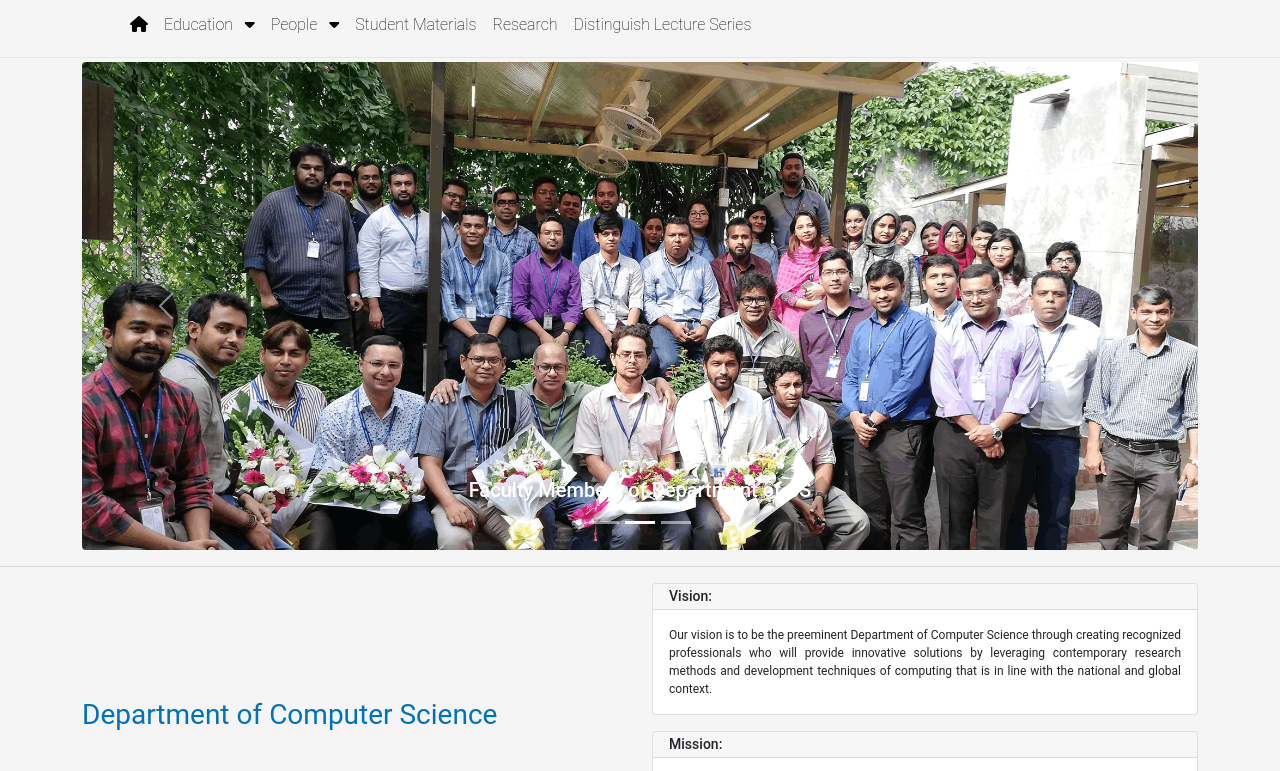
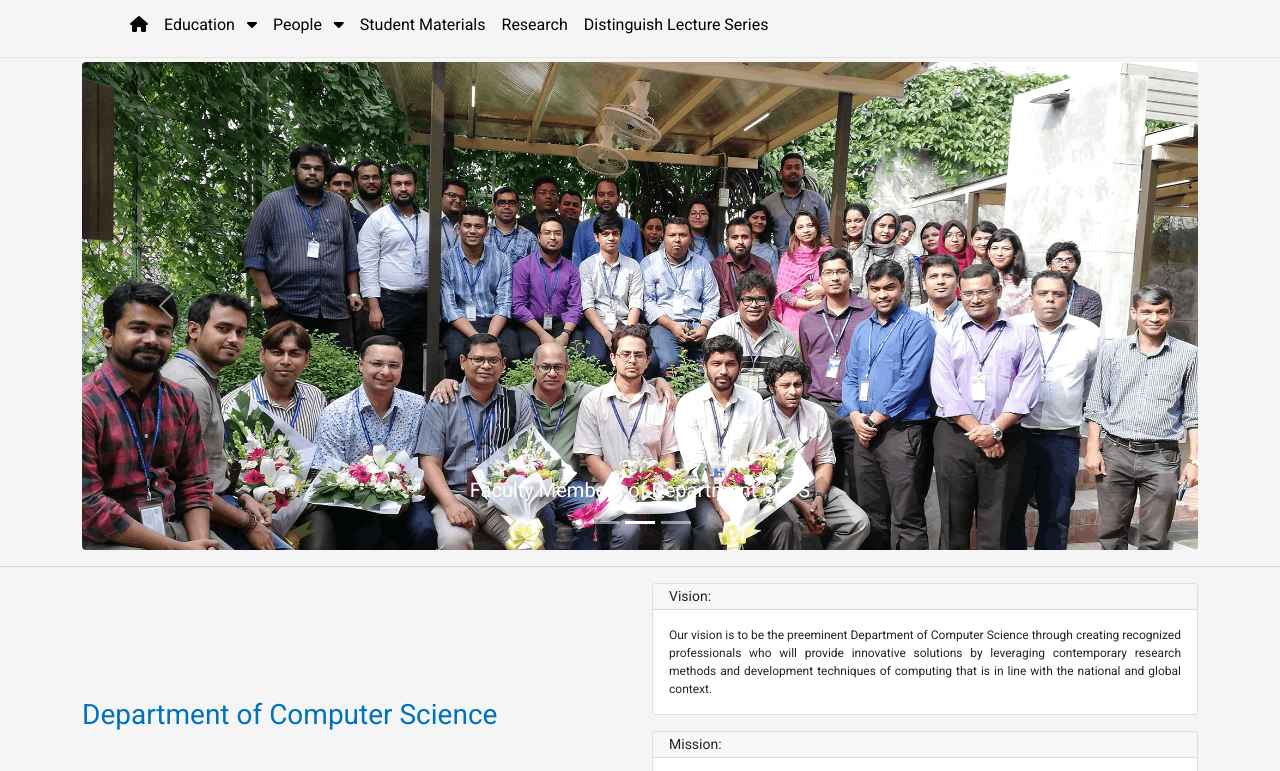
Before and after one commit to fahim2204/cs.aiub.edu-clone, a plain HTML site: page index.html in a window 1280 px wide. Shown: the part 129-900 px from the top of the page. Drawn offline with Linux system fonts and the light colour scheme.

Commit message:
Update Font Roboto

```diff
--- a/css/style.css
+++ b/css/style.css
@@ -1,6 +1,7 @@
+@import url('https://fonts.googleapis.com/css2?family=Roboto&display=swap');
 body {
     background-color: #f5f5f5;
-    font-family: 'Roboto', sans-serif;
+    font-family: 'Roboto';
     box-sizing: border-box;
 }
 
```
Also changed, not shown: index.html (+0 -37 lines).
